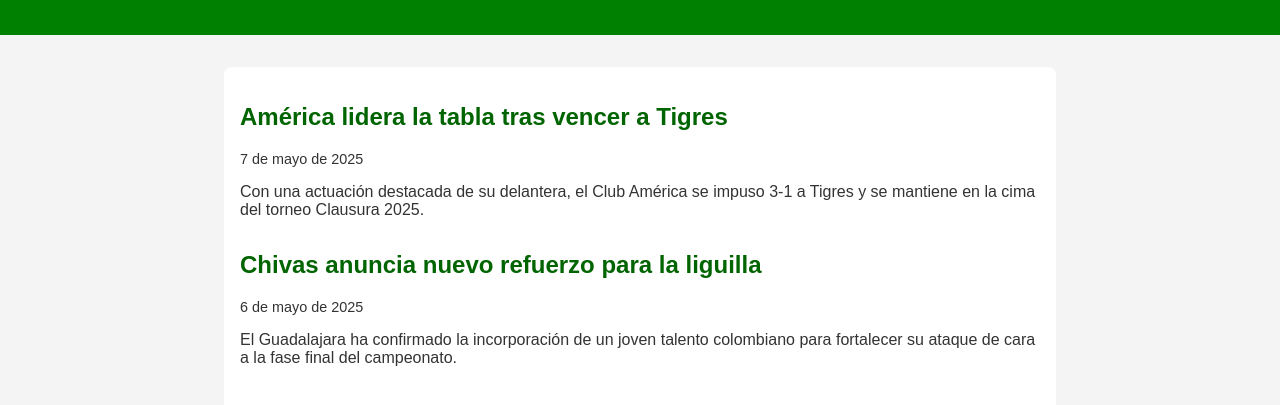
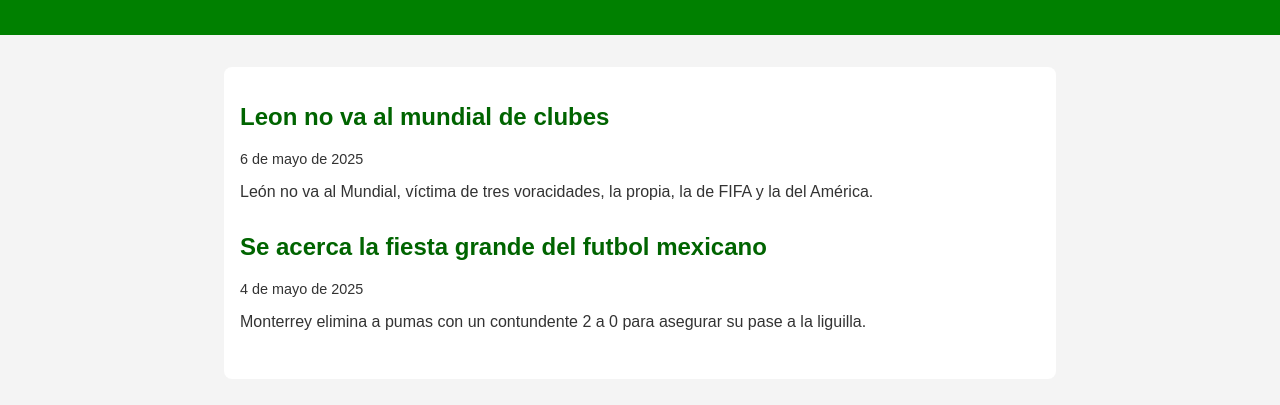
Before and after one commit to alanjim370/Alanweb, a plain HTML site: page noticias.html in a window 1280 px wide. Shown: the part 77-482 px from the top of the page. Drawn offline with Linux system fonts and the light colour scheme.

Commit message:
Update noticias.html

```diff
--- a/noticias.html
+++ b/noticias.html
@@ -14,15 +14,15 @@
 
   <section class="noticias">
     <article class="noticia">
-      <h2>América lidera la tabla tras vencer a Tigres</h2>
-      <p class="fecha">7 de mayo de 2025</p>
-      <p>Con una actuación destacada de su delantera, el Club América se impuso 3-1 a Tigres y se mantiene en la cima del torneo Clausura 2025.</p>
+      <h2>Leon no va al mundial de clubes</h2>
+      <p class="fecha">6 de mayo de 2025</p>
+      <p>León no va al Mundial, víctima de tres voracidades, la propia, la de FIFA y la del América.</p>
     </article>
 
     <article class="noticia">
-      <h2>Chivas anuncia nuevo refuerzo para la liguilla</h2>
-      <p class="fecha">6 de mayo de 2025</p>
-      <p>El Guadalajara ha confirmado la incorporación de un joven talento colombiano para fortalecer su ataque de cara a la fase final del campeonato.</p>
+      <h2>Se acerca la fiesta grande del futbol mexicano</h2>
+      <p class="fecha">4 de mayo de 2025</p>
+      <p>Monterrey elimina a pumas con un contundente 2 a 0 para asegurar su pase a la liguilla.</p>
     </article>
   </section>
 
```
